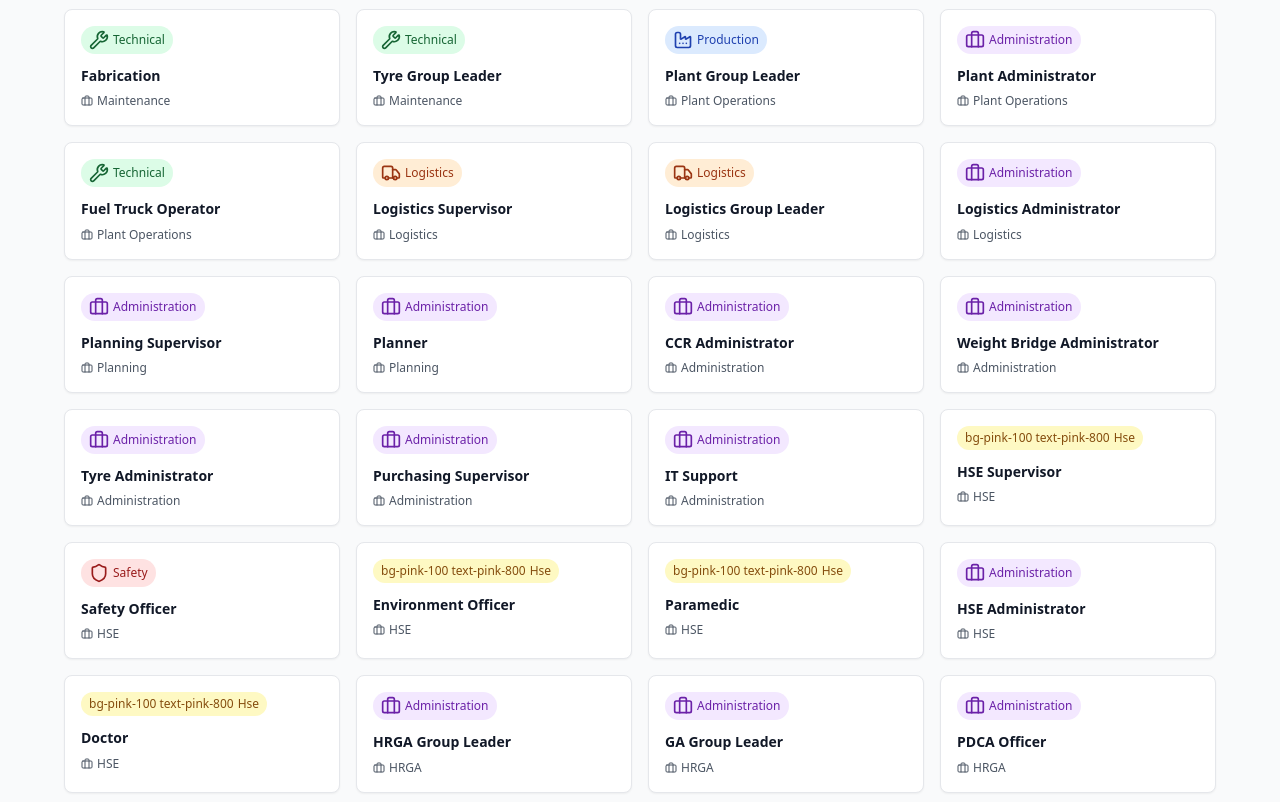
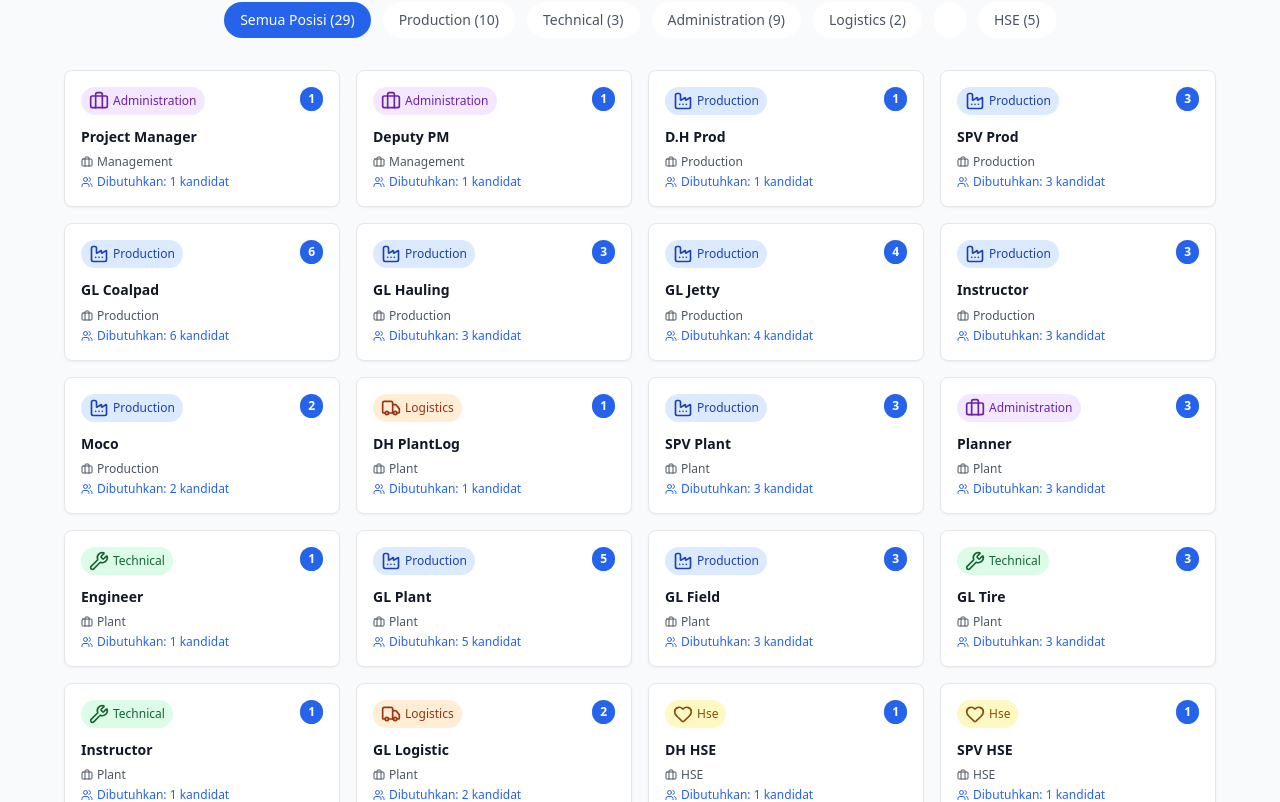
Before and after one commit to crayoninvok/reqruiters-ui-bdp, a Next.js app: page /informasi-posisi in a window 1280 px wide. Shown: the part 1518-2320 px from the top of the page. Built offline with nearby package versions, Linux system fonts and the light colour scheme.

Commit message:
fix the linked

```diff
--- a/src/app/dashboard/analytics/page.tsx
+++ b/src/app/dashboard/analytics/page.tsx
@@ -199,13 +199,20 @@ function AnalyticsPage() {
         />
         <StatCard
           title="In Progress"
-          value={dashboardStats?.onProgressApplications || 0}
+          value={
+            (dashboardStats?.onProgressApplications || 0) +
+            (dashboardStats?.interviewApplications || 0) +
+            (dashboardStats?.psikotestApplications || 0) +
+            (dashboardStats?.userinterviewApplications || 0) +
+            (dashboardStats?.medicalcheckupApplications || 0) +
+            (dashboardStats?.medicalfollowupApplications || 0)
+          }
           icon={UserCheck}
           description="Currently processing"
           gradient="bg-gradient-to-br from-blue-500 to-indigo-600"
         />
         <StatCard
-          title="Hired"
+          title=" Hired Applications"
           value={dashboardStats?.hiredApplications || 0}
           icon={CheckCircle}
           description="Finalized applications"
--- a/src/app/informasi-posisi/page.tsx
+++ b/src/app/informasi-posisi/page.tsx
@@ -1,5 +1,5 @@
 "use client";
-import { useState } from "react";
+import React, { useState } from "react";
 import {
   ChevronRight,
   Users,
@@ -23,13 +23,8 @@ interface PositionInfo {
   id: string;
   title: string;
   department: string;
-  category:
-    | "production"
-    | "technical"
-    | "administration"
-    | "safety"
-    | "logistics"
-    | "hse";
+  category: "production" | "technical" | "administration" | "logistics" | "hse";
+  needed: number;
 }
 
 interface RecruitmentStep {
@@ -40,244 +35,219 @@ interface RecruitmentStep {
   icon: React.ReactNode;
 }
 
-// All positions from your Prisma enum
+// All positions from your staffing plan
 const allPositions: PositionInfo[] = [
+  // Management Department
+  {
+    id: "PROJECT_MANAGER",
+    title: "Project Manager",
+    department: "Management",
+    category: "administration",
+    needed: 1,
+  },
+  {
+    id: "DEPUTY_PM",
+    title: "Deputy PM",
+    department: "Management",
+    category: "administration",
+    needed: 1,
+  },
+
   // Production Department
   {
-    id: "PROD_ENG_SPV",
-    title: "Production Engineering Supervisor",
+    id: "DH_PROD",
+    title: "D.H Prod",
     department: "Production",
     category: "production",
+    needed: 1,
   },
   {
-    id: "PRODUCTION_GROUP_LEADER",
-    title: "Production Group Leader",
+    id: "SPV_PROD",
+    title: "SPV Prod",
     department: "Production",
     category: "production",
+    needed: 3,
   },
   {
-    id: "PRODUCTION_DEPARTMENT_HEAD",
-    title: "Production Department Head",
+    id: "GL_COALPAD",
+    title: "GL Coalpad",
     department: "Production",
     category: "production",
+    needed: 6,
   },
   {
-    id: "MOCO_LEADER",
-    title: "MOCO Leader",
+    id: "GL_HAULING",
+    title: "GL Hauling",
     department: "Production",
     category: "production",
+    needed: 3,
   },
   {
-    id: "DRIVER_DT",
-    title: "Driver DT",
+    id: "GL_JETTY",
+    title: "GL Jetty",
     department: "Production",
     category: "production",
+    needed: 4,
   },
   {
-    id: "SIDE_DUMP_SPOTTER",
-    title: "Side Dump Spotter",
+    id: "INSTRUCTOR_PROD",
+    title: "Instructor",
     department: "Production",
     category: "production",
+    needed: 3,
+  },
+  {
+    id: "MOCO",
+    title: "Moco",
+    department: "Production",
+    category: "production",
+    needed: 2,
   },
 
-  // Technical/Maintenance
+  // Plant Department
   {
-    id: "MECHANIC_JR",
-    title: "Junior Mechanic",
-    department: "Maintenance",
-    category: "technical",
+    id: "DH_PLANTLOG",
+    title: "DH PlantLog",
+    department: "Plant",
+    category: "logistics",
+    needed: 1,
   },
   {
-    id: "MECHANIC_SR",
-    title: "Senior Mechanic",
-    department: "Maintenance",
-    category: "technical",
-  },
-  {
-    id: "MECHANIC_INSTRUCTOR",
-    title: "Mechanic Instructor",
-    department: "Maintenance",
-    category: "technical",
-  },
-  {
-    id: "WELDER",
-    title: "Welder",
-    department: "Maintenance",
-    category: "technical",
-  },
-  {
-    id: "ELECTRICIAN",
-    title: "Electrician",
-    department: "Maintenance",
-    category: "technical",
-  },
-  {
-    id: "TYREMAN",
-    title: "Tyreman",
-    department: "Maintenance",
-    category: "technical",
-  },
-  {
-    id: "FABRICATION",
-    title: "Fabrication",
-    department: "Maintenance",
-    category: "technical",
-  },
-  {
-    id: "TYRE_GROUP_LEADER",
-    title: "Tyre Group Leader",
-    department: "Maintenance",
-    category: "technical",
-  },
-
-  // Plant Operations
-  {
-    id: "PLANT_GROUP_LEADER",
-    title: "Plant Group Leader",
-    department: "Plant Operations",
+    id: "SPV_PLANT",
+    title: "SPV Plant",
+    department: "Plant",
     category: "production",
-  },
-  {
-    id: "PLANT_ADMIN",
-    title: "Plant Administrator",
-    department: "Plant Operations",
-    category: "administration",
-  },
-  {
-    id: "OPERATOR_FUEL_TRUCK",
-    title: "Fuel Truck Operator",
-    department: "Plant Operations",
-    category: "technical",
-  },
-
-  // Logistics
-  {
-    id: "LOGISTIC_SPV",
-    title: "Logistics Supervisor",
-    department: "Logistics",
-    category: "logistics",
-  },
-  {
-    id: "LOGISTIC_GROUP_LEADER",
-    title: "Logistics Group Leader",
-    department: "Logistics",
-    category: "logistics",
-  },
-  {
-    id: "LOGISTIC_ADMIN",
-    title: "Logistics Administrator",
-    department: "Logistics",
-    category: "administration",
-  },
-
-  // Planning
-  {
-    id: "PLAN_SPV",
-    title: "Planning Supervisor",
-    department: "Planning",
-    category: "administration",
+    needed: 3,
   },
   {
     id: "PLANNER",
     title: "Planner",
-    department: "Planning",
+    department: "Plant",
     category: "administration",
+    needed: 3,
+  },
+  {
+    id: "ENGINEER",
+    title: "Engineer",
+    department: "Plant",
+    category: "technical",
+    needed: 1,
+  },
+  {
+    id: "GL_PLANT",
+    title: "GL Plant",
+    department: "Plant",
+    category: "production",
+    needed: 5,
+  },
+  {
+    id: "GL_FIELD",
+    title: "GL Field",
+    department: "Plant",
+    category: "production",
+    needed: 3,
+  },
+  {
+    id: "GL_TIRE",
+    title: "GL Tire",
+    department: "Plant",
+    category: "technical",
+    needed: 3,
+  },
+  {
+    id: "INSTRUCTOR_PLANT",
+    title: "Instructor",
+    department: "Plant",
+    category: "technical",
+    needed: 1,
+  },
+  {
+    id: "GL_LOGISTIC",
+    title: "GL Logistic",
+    department: "Plant",
+    category: "logistics",
+    needed: 2,
   },
 
-  // Administration
+  // HSE Department
   {
-    id: "CCR_ADMIN",
-    title: "CCR Administrator",
-    department: "Administration",
-    category: "administration",
+    id: "DH_HSE",
+    title: "DH HSE",
+    department: "HSE",
+    category: "hse",
+    needed: 1,
   },
   {
-    id: "WEIGHT_BRIDGE_ADMIN",
-    title: "Weight Bridge Administrator",
-    department: "Administration",
-    category: "administration",
+    id: "SPV_HSE",
+    title: "SPV HSE",
+    department: "HSE",
+    category: "hse",
+    needed: 1,
   },
   {
-    id: "TYRE_ADMIN",
-    title: "Tyre Administrator",
-    department: "Administration",
-    category: "administration",
+    id: "OFFICER_HSE",
+    title: "Officer HSE",
+    department: "HSE",
+    category: "hse",
+    needed: 5,
   },
   {
-    id: "PURCHASING_SPV",
-    title: "Purchasing Supervisor",
-    department: "Administration",
-    category: "administration",
-  },
-  {
-    id: "IT_SUPPORT",
-    title: "IT Support",
-    department: "Administration",
-    category: "administration",
-  },
-
-  // HSE (Health, Safety, Environment)
-  {
-    id: "HSE_SPV",
-    title: "HSE Supervisor",
+    id: "OFFICER_ERT",
+    title: "Officer ERT",
     department: "HSE",
     category: "hse",
-  },
-  {
-    id: "SAFETY_OFFICER",
-    title: "Safety Officer",
-    department: "HSE",
-    category: "safety",
-  },
-  {
-    id: "ENVIRONMENT_OFFICER",
-    title: "Environment Officer",
-    department: "HSE",
-    category: "hse",
+    needed: 3,
   },
   {
     id: "PARAMEDIC",
     title: "Paramedic",
     department: "HSE",
     category: "hse",
+    needed: 2,
+  },
+
+  // HRGA Department
+  {
+    id: "DH_HRGA",
+    title: "DH HRGA",
+    department: "HRGA",
+    category: "administration",
+    needed: 1,
   },
   {
-    id: "HSE_ADMIN",
-    title: "HSE Administrator",
-    department: "HSE",
+    id: "SPV_HRGA",
+    title: "SPV HRGA",
+    department: "HRGA",
     category: "administration",
+    needed: 1,
   },
   {
-    id: "DOCTOR",
-    title: "Doctor",
-    department: "HSE",
-    category: "hse",
-  },
-
-  // HRGA
-  {
-    id: "HRGA_GROUP_LEADER",
-    title: "HRGA Group Leader",
+    id: "GL_HRGA",
+    title: "GL HRGA",
     department: "HRGA",
     category: "administration",
+    needed: 3,
   },
   {
-    id: "GA_GROUP_LEADER",
-    title: "GA Group Leader",
+    id: "GL_INFRASTRUCTURE",
+    title: "GL INFRASTRUCTURE",
     department: "HRGA",
     category: "administration",
+    needed: 2,
+  },
+  {
+    id: "CSR",
+    title: "CSR",
+    department: "HRGA",
+    category: "administration",
+    needed: 1,
   },
   {
     id: "PDCA_OFFICER",
     title: "PDCA Officer",
     department: "HRGA",
     category: "administration",
-  },
-  {
-    id: "HRGA_SPV",
-    title: "HRGA Supervisor",
-    department: "HRGA",
-    category: "administration",
+    needed: 1,
   },
 ];
 
@@ -341,17 +311,16 @@ const categoryColors = {
   production: "bg-blue-100 text-blue-800",
   technical: "bg-green-100 text-green-800",
   administration: "bg-purple-100 text-purple-800",
-  safety: "bg-red-100 text-red-800",
   logistics: "bg-orange-100 text-orange-800",
   hse: "bg-yellow-100 text-yellow-800",
 };
+
 const categoryIcons = {
   production: <Factory className="w-5 h-5" />,
   technical: <Wrench className="w-5 h-5" />,
   administration: <Briefcase className="w-5 h-5" />,
-  safety: <Shield className="w-5 h-5" />,
   logistics: <Truck className="w-5 h-5" />,
-  hse: "bg-pink-100 text-pink-800",
+  hse: <Heart className="w-5 h-5" />,
 };
 
 export default function InformasiPosisi() {
@@ -361,6 +330,18 @@ export default function InformasiPosisi() {
     selectedCategory === "all"
       ? allPositions
       : allPositions.filter((pos) => pos.category === selectedCategory);
+
+  // Calculate totals by department
+  const departmentTotals = allPositions.reduce((acc, position) => {
+    acc[position.department] =
+      (acc[position.department] || 0) + position.needed;
+    return acc;
+  }, {} as Record<string, number>);
+
+  const totalCandidatesNeeded = allPositions.reduce(
+    (sum, pos) => sum + pos.needed,
+    0
+  );
 
   return (
     <div className="min-h-screen bg-gray-50">
@@ -420,6 +401,46 @@ export default function InformasiPosisi() {
                 )}
               </div>
             ))}
+          </div>
+        </div>
+      </section>
+
+      {/* Summary Section */}
+      <section className="py-12 px-6 bg-blue-50">
+        <div className="max-w-6xl mx-auto">
+          <div className="text-center mb-8">
+            <h2 className="text-2xl font-bold text-gray-900 mb-2">
+              Total Kebutuhan Kandidat
+            </h2>
+            <div className="text-4xl font-bold text-blue-600 mb-4">
+              {totalCandidatesNeeded} Kandidat
+            </div>
+          </div>
+
+          <div className="grid md:grid-cols-2 lg:grid-cols-3 gap-6">
+            {Object.entries(departmentTotals).map(([department, total]) => (
+              <div
+                key={department}
+                className="bg-white rounded-lg p-4 text-center shadow-sm"
+              >
+                <div className="text-lg font-semibold text-gray-900 mb-1">
+                  {department}
+                </div>
+                <div className="text-2xl font-bold text-blue-600">
+                  {total} kandidat
+                </div>
+              </div>
+            ))}
+          </div>
+
+          {/* Apply Button */}
+          <div className="text-center mt-8">
+            <a
+              href="/recruitment-form"
+              className="bg-blue-600 text-white py-3 px-8 rounded-lg hover:bg-blue-700 transition-colors duration-200"
+            >
+              Klik disini untuk melamar
+            </a>
           </div>
         </div>
       </section>
@@ -503,10 +524,7 @@ export default function InformasiPosisi() {
                   ? "bg-blue-600 text-white"
                   : "bg-white text-gray-600 hover:bg-gray-100"
               }`}
-            >
-              Safety (
-              {allPositions.filter((p) => p.category === "safety").length})
-            </button>
+            ></button>
             <button
               onClick={() => setSelectedCategory("hse")}
               className={`px-4 py-2 rounded-full text-sm font-medium transition-colors ${
@@ -524,7 +542,7 @@ export default function InformasiPosisi() {
             {filteredPositions.map((position) => (
               <div
                 key={position.id}
-                className="bg-white rounded-lg border border-gray-200 p-4 shadow-sm"
+                className="bg-white rounded-lg border border-gray-200 p-4 shadow-sm hover:shadow-md transition-shadow"
               >
                 <div className="flex items-start justify-between mb-3">
                   <div
@@ -534,6 +552,9 @@ export default function InformasiPosisi() {
                   >
                     {categoryIcons[position.category]}
                     <span className="ml-1 capitalize">{position.category}</span>
+                  </div>
+                  <div className="bg-blue-600 text-white text-xs font-bold px-2 py-1 rounded-full">
+                    {position.needed}
                   </div>
                 </div>
 
@@ -545,6 +566,10 @@ export default function InformasiPosisi() {
                   <div className="flex items-center text-xs text-gray-600">
                     <Briefcase className="w-3 h-3 mr-1 flex-shrink-0" />
                     <span className="truncate">{position.department}</span>
+                  </div>
+                  <div className="flex items-center text-xs text-blue-600 font-medium">
+                    <Users className="w-3 h-3 mr-1 flex-shrink-0" />
+                    <span>Dibutuhkan: {position.needed} kandidat</span>
                   </div>
                 </div>
               </div>
```
